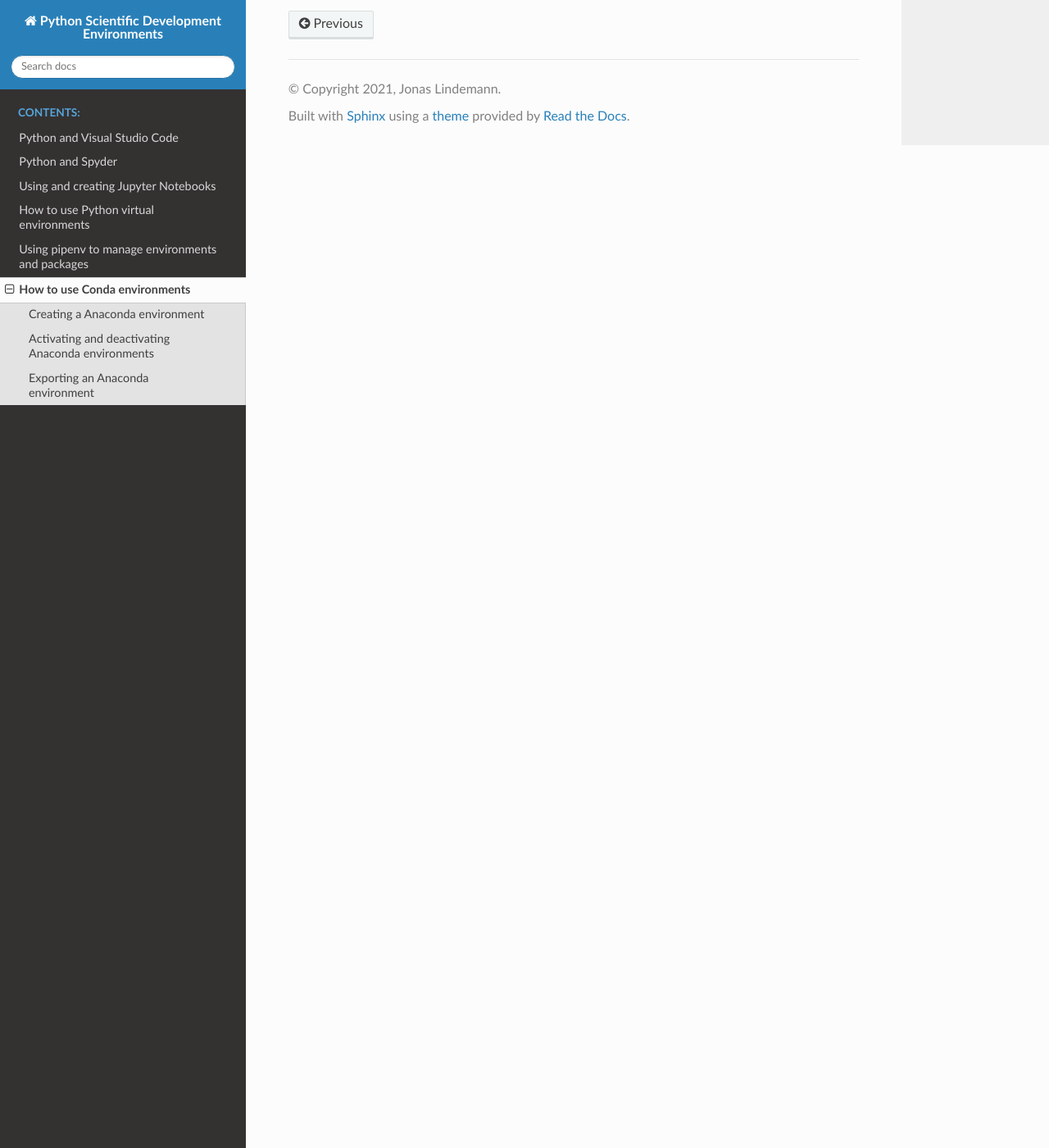
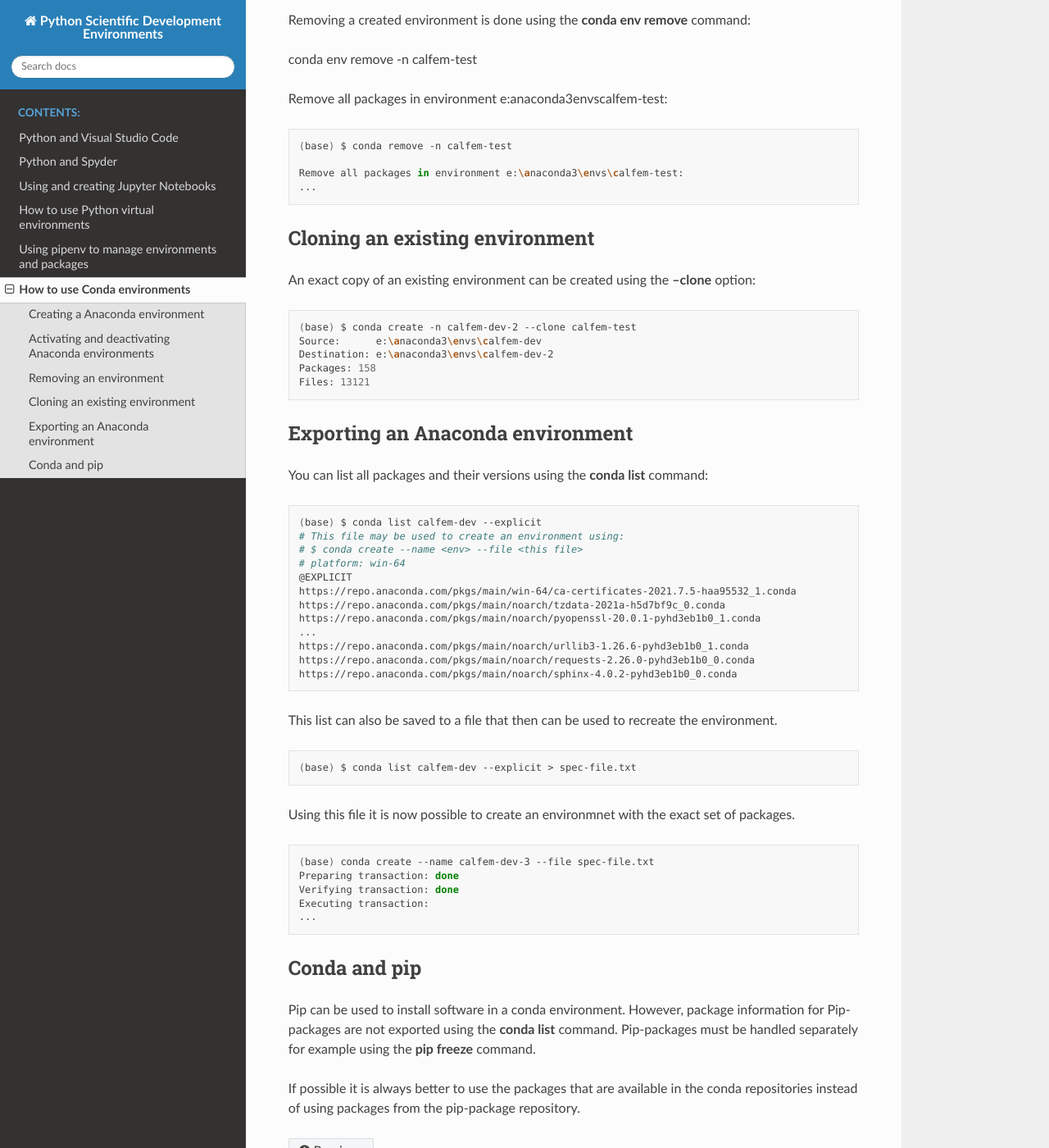
Before and after one commit to jonaslindemann/python_dev_doc, a Sphinx documentation site: the page built from docs/source/chapter_conda_envs.rst, in a window 1280 px wide and 1400 px high, scrolled down 2144 px. Shown: the whole window at 82% size. Built offline with Sphinx 7.4.7 and the Read the Docs theme 2.0.0, drawn with Linux system fonts in a browser that asks for light colours; some of the changed text lies outside the part shown.

Commit message:
Finished conda chapter

```diff
--- a/docs/source/chapter_conda_envs.rst
+++ b/docs/source/chapter_conda_envs.rst
@@ -87,5 +87,74 @@ An environment can be deactivate by using the **conda deactivate** command:
 
 No environment name is required for deactivating an environment.
 
+Removing an environment
+-----------------------
+
+Removing a created environment is done using the **conda env remove** command:
+
+conda env remove -n calfem-test
+
+Remove all packages in environment e:\anaconda3\envs\calfem-test:
+
+.. code-block:: bash
+
+    (base) $ conda remove -n calfem-test
+
+    Remove all packages in environment e:\anaconda3\envs\calfem-test:
+    ...
+
+Cloning an existing environment
+-------------------------------
+
+An exact copy of an existing environment can be created using the **--clone** option:
+
+.. code-block:: bash
+
+    (base) $ conda create -n calfem-dev-2 --clone calfem-test
+    Source:      e:\anaconda3\envs\calfem-dev
+    Destination: e:\anaconda3\envs\calfem-dev-2
+    Packages: 158
+    Files: 13121
+
 Exporting an Anaconda environment
 ---------------------------------
+
+You can list all packages and their versions using the **conda list** command:
+
+.. code-block:: bash
+
+    (base) $ conda list calfem-dev --explicit
+    # This file may be used to create an environment using:
+    # $ conda create --name <env> --file <this file>
+    # platform: win-64
+    @EXPLICIT
+    https://repo.anaconda.com/pkgs/main/win-64/ca-certificates-2021.7.5-haa95532_1.conda
+    https://repo.anaconda.com/pkgs/main/noarch/tzdata-2021a-h5d7bf9c_0.conda
+    https://repo.anaconda.com/pkgs/main/noarch/pyopenssl-20.0.1-pyhd3eb1b0_1.conda
+    ...
+    https://repo.anaconda.com/pkgs/main/noarch/urllib3-1.26.6-pyhd3eb1b0_1.conda
+    https://repo.anaconda.com/pkgs/main/noarch/requests-2.26.0-pyhd3eb1b0_0.conda
+    https://repo.anaconda.com/pkgs/main/noarch/sphinx-4.0.2-pyhd3eb1b0_0.conda
+
+This list can also be saved to a file that then can be used to recreate the environment.
+
+.. code-block:: bash
+
+    (base) $ conda list calfem-dev --explicit > spec-file.txt
+
+Using this file it is now possible to create an environmnet with the exact set of packages.
+
+.. code-block:: bash
+
+    (base) conda create --name calfem-dev-3 --file spec-file.txt
+    Preparing transaction: done
+    Verifying transaction: done
+    Executing transaction:
+    ...
+
+Conda and pip
+-------------
+
+Pip can be used to install software in a conda environment. However, package information for Pip-packages are not exported using the **conda list** command. Pip-packages must be handled separately for example using the **pip freeze** command.
+
+If possible it is always better to use the packages that are available in the conda repositories instead of using packages from the pip-package repository.
```
